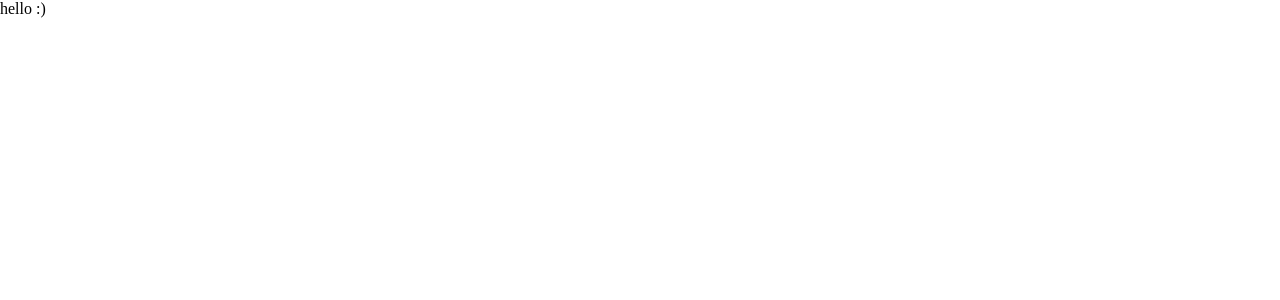
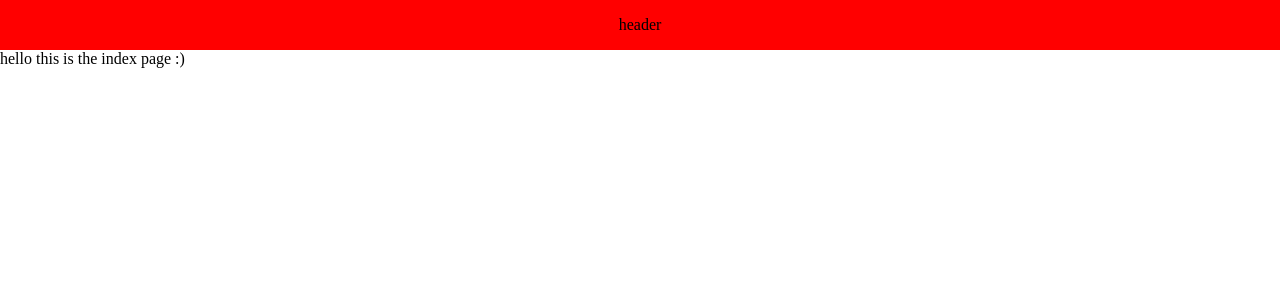
Before and after one commit to stelar7/smartcraft-hackathon-2022-gunnar, a Nuxt app in the folder frontend/: page / in a window 1280 px wide. Shown: the top 300 px of the page. Built offline with nearby package versions, Linux system fonts and the light colour scheme.

Commit message:
add layout

```diff
--- /dev/null
+++ b/frontend/layouts/default.vue
@@ -0,0 +1,25 @@
+<template>
+    <div>
+        <div class="header">header</div>
+        <Nuxt />
+    </div>
+</template>
+
+<script>
+export default {
+
+}
+</script>
+
+<style lang="scss" scoped>
+.header {
+    width: 100%;
+    height: 50px;
+    background: red;
+    display: flex;
+    justify-content: center;
+    align-items: center;
+}
+</style>
+
+</style>
--- a/frontend/pages/index.vue
+++ b/frontend/pages/index.vue
@@ -1,5 +1,5 @@
 <template>
-  <div>hello :)</div>
+  <div>hello this is the index page :)</div>
 </template>
 
 <script>
--- a/frontend/pages/profile/_id.vue
+++ b/frontend/pages/profile/_id.vue
@@ -1,5 +1,5 @@
 <template>
-  <div>hello {{ $route.params.id }} hello</div>
+  <div>this is the profile of id {{ $route.params.id }}</div>
 </template>
 
 <script>
--- a/frontend/pages/profile/index.vue
+++ b/frontend/pages/profile/index.vue
@@ -1,5 +1,5 @@
 <template>
-  <div>test</div>
+  <div>this is a profile with no id</div>
 </template>
 
 <script>
```
